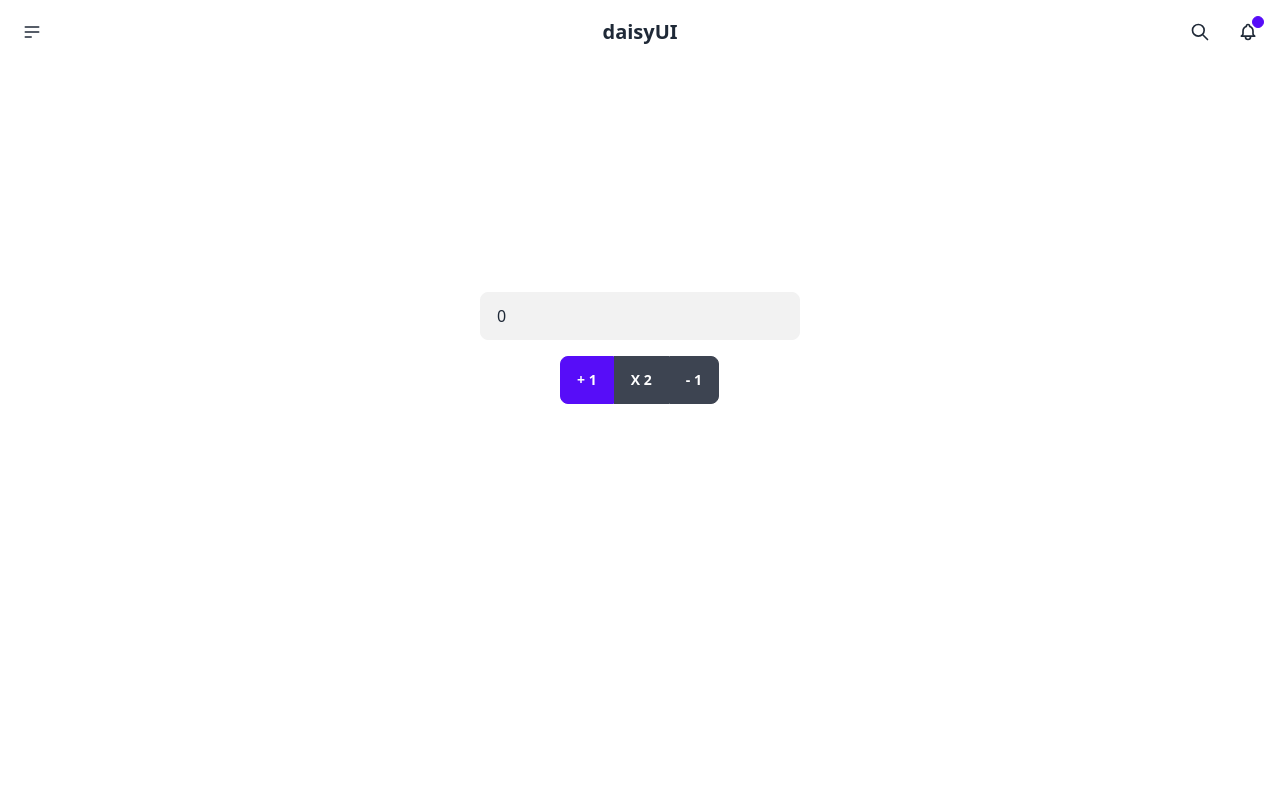
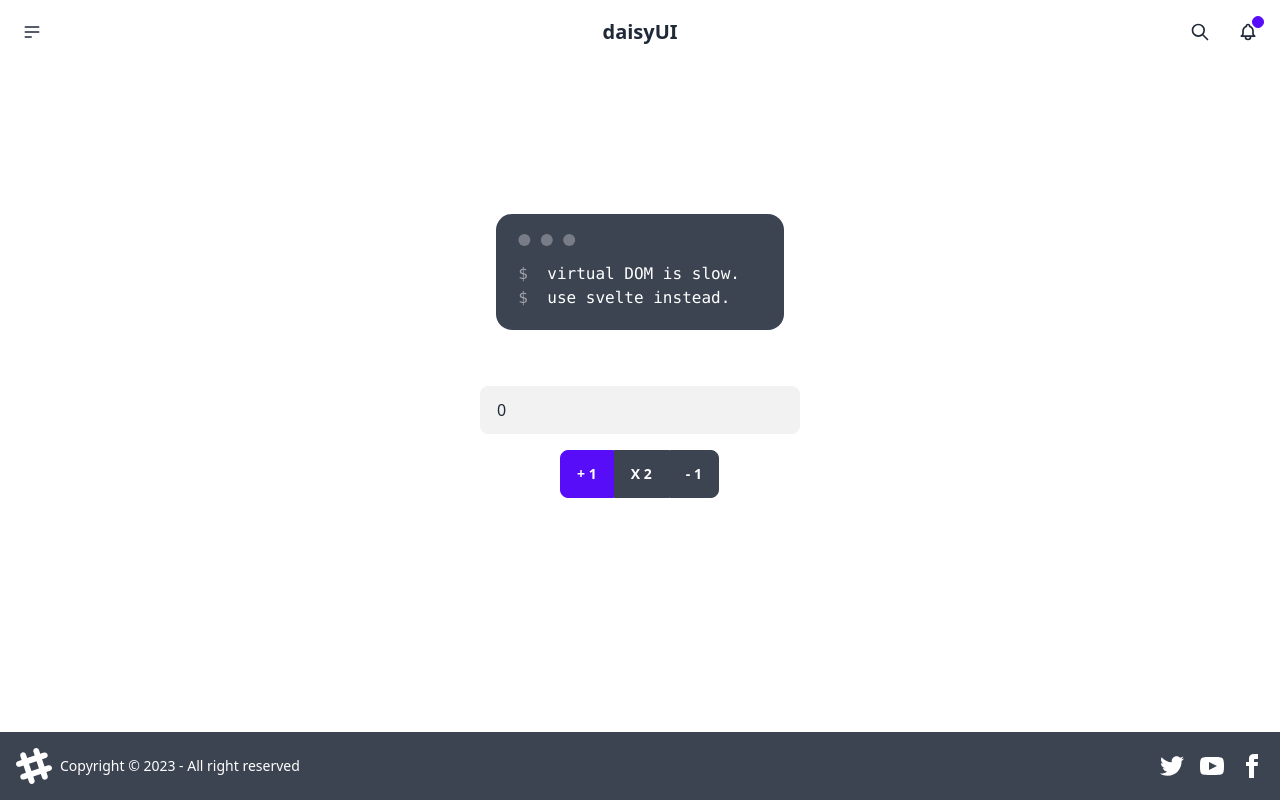
Before and after one commit to REXIANN/svelte-test, a SvelteKit app: page / in a window 1280 px wide. Built offline with nearby package versions, Linux system fonts and the light colour scheme.

Commit message:
[ADD] add footer and layout

```diff
--- a/src/app.css
+++ b/src/app.css
@@ -1,3 +1,25 @@
 @tailwind base;
 @tailwind components;
 @tailwind utilities;
+
+.layout {
+	height: 100vh;
+
+	display: grid;
+	grid:
+		'header' auto
+		'main' 1fr
+		'footer' auto
+		/ 1fr;
+	gap: 8px;
+}
+
+.header {
+	grid-area: header;
+}
+.main {
+	grid-area: main;
+}
+.footer {
+	grid-area: footer;
+}
--- /dev/null
+++ b/src/components/Footer/Footer.svelte
@@ -0,0 +1,55 @@
+<footer class="footer items-center p-4 bg-neutral text-neutral-content">
+	<div class="items-center grid-flow-col">
+		<svg
+			width="36"
+			height="36"
+			viewBox="0 0 24 24"
+			xmlns="http://www.w3.org/2000/svg"
+			fill-rule="evenodd"
+			clip-rule="evenodd"
+			class="fill-current"
+			><path
+				d="M22.672 15.226l-2.432.811.841 2.515c.33 1.019-.209 2.127-1.23 2.456-1.15.325-2.148-.321-2.463-1.226l-.84-2.518-5.013 1.677.84 2.517c.391 1.203-.434 2.542-1.831 2.542-.88 0-1.601-.564-1.86-1.314l-.842-2.516-2.431.809c-1.135.328-2.145-.317-2.463-1.229-.329-1.018.211-2.127 1.231-2.456l2.432-.809-1.621-4.823-2.432.808c-1.355.384-2.558-.59-2.558-1.839 0-.817.509-1.582 1.327-1.846l2.433-.809-.842-2.515c-.33-1.02.211-2.129 1.232-2.458 1.02-.329 2.13.209 2.461 1.229l.842 2.515 5.011-1.677-.839-2.517c-.403-1.238.484-2.553 1.843-2.553.819 0 1.585.509 1.85 1.326l.841 2.517 2.431-.81c1.02-.33 2.131.211 2.461 1.229.332 1.018-.21 2.126-1.23 2.456l-2.433.809 1.622 4.823 2.433-.809c1.242-.401 2.557.484 2.557 1.838 0 .819-.51 1.583-1.328 1.847m-8.992-6.428l-5.01 1.675 1.619 4.828 5.011-1.674-1.62-4.829z"
+			/></svg
+		>
+		<p>Copyright © 2023 - All right reserved</p>
+	</div>
+	<div class="grid-flow-col gap-4 md:place-self-center md:justify-self-end">
+		<a href="/"
+			><svg
+				xmlns="http://www.w3.org/2000/svg"
+				width="24"
+				height="24"
+				viewBox="0 0 24 24"
+				class="fill-current"
+				><path
+					d="M24 4.557c-.883.392-1.832.656-2.828.775 1.017-.609 1.798-1.574 2.165-2.724-.951.564-2.005.974-3.127 1.195-.897-.957-2.178-1.555-3.594-1.555-3.179 0-5.515 2.966-4.797 6.045-4.091-.205-7.719-2.165-10.148-5.144-1.29 2.213-.669 5.108 1.523 6.574-.806-.026-1.566-.247-2.229-.616-.054 2.281 1.581 4.415 3.949 4.89-.693.188-1.452.232-2.224.084.626 1.956 2.444 3.379 4.6 3.419-2.07 1.623-4.678 2.348-7.29 2.04 2.179 1.397 4.768 2.212 7.548 2.212 9.142 0 14.307-7.721 13.995-14.646.962-.695 1.797-1.562 2.457-2.549z"
+				/></svg
+			>
+		</a>
+		<a href="/"
+			><svg
+				xmlns="http://www.w3.org/2000/svg"
+				width="24"
+				height="24"
+				viewBox="0 0 24 24"
+				class="fill-current"
+				><path
+					d="M19.615 3.184c-3.604-.246-11.631-.245-15.23 0-3.897.266-4.356 2.62-4.385 8.816.029 6.185.484 8.549 4.385 8.816 3.6.245 11.626.246 15.23 0 3.897-.266 4.356-2.62 4.385-8.816-.029-6.185-.484-8.549-4.385-8.816zm-10.615 12.816v-8l8 3.993-8 4.007z"
+				/></svg
+			></a
+		>
+		<a href="/"
+			><svg
+				xmlns="http://www.w3.org/2000/svg"
+				width="24"
+				height="24"
+				viewBox="0 0 24 24"
+				class="fill-current"
+				><path
+					d="M9 8h-3v4h3v12h5v-12h3.642l.358-4h-4v-1.667c0-.955.192-1.333 1.115-1.333h2.885v-5h-3.808c-3.596 0-5.192 1.583-5.192 4.615v3.385z"
+				/></svg
+			></a
+		>
+	</div>
+</footer>
--- /dev/null
+++ b/src/components/Footer/index.ts
@@ -0,0 +1 @@
+export { default } from './Footer.svelte';
--- a/src/components/Nav/index.ts
+++ b/src/components/Nav/index.ts
@@ -1 +1 @@
-export { default } from './Nav.svelte'
+export { default } from './Nav.svelte';
--- a/src/routes/+layout.svelte
+++ b/src/routes/+layout.svelte
@@ -1,8 +1,14 @@
 <script>
 	import Nav from '../components/Nav';
+	import Footer from '../components/Footer';
 
 	import '../app.css';
 </script>
 
-<Nav />
-<slot />
+<section class="h-full flex flex-col layout">
+	<Nav />
+	<main>
+		<slot />
+	</main>
+	<Footer />
+</section>
--- a/src/routes/+page.svelte
+++ b/src/routes/+page.svelte
@@ -14,8 +14,13 @@
 	}
 </script>
 
-<div class="flex justify-center items-center">
+<main class="flex justify-center items-center">
 	<div class="artboard phone-1 flex flex-col justify-center items-center gap-4">
+		<div class="mockup-code mb-10">
+			<pre data-prefix="$"><code>virtual DOM is slow.</code></pre>
+			<pre data-prefix="$"><code>use svelte instead.</code></pre>
+		</div>
+
 		<input
 			bind:value={number}
 			disabled
@@ -30,4 +35,4 @@
 			<button on:click={decrease} class="btn">- 1</button>
 		</div>
 	</div>
-</div>
+</main>
```
